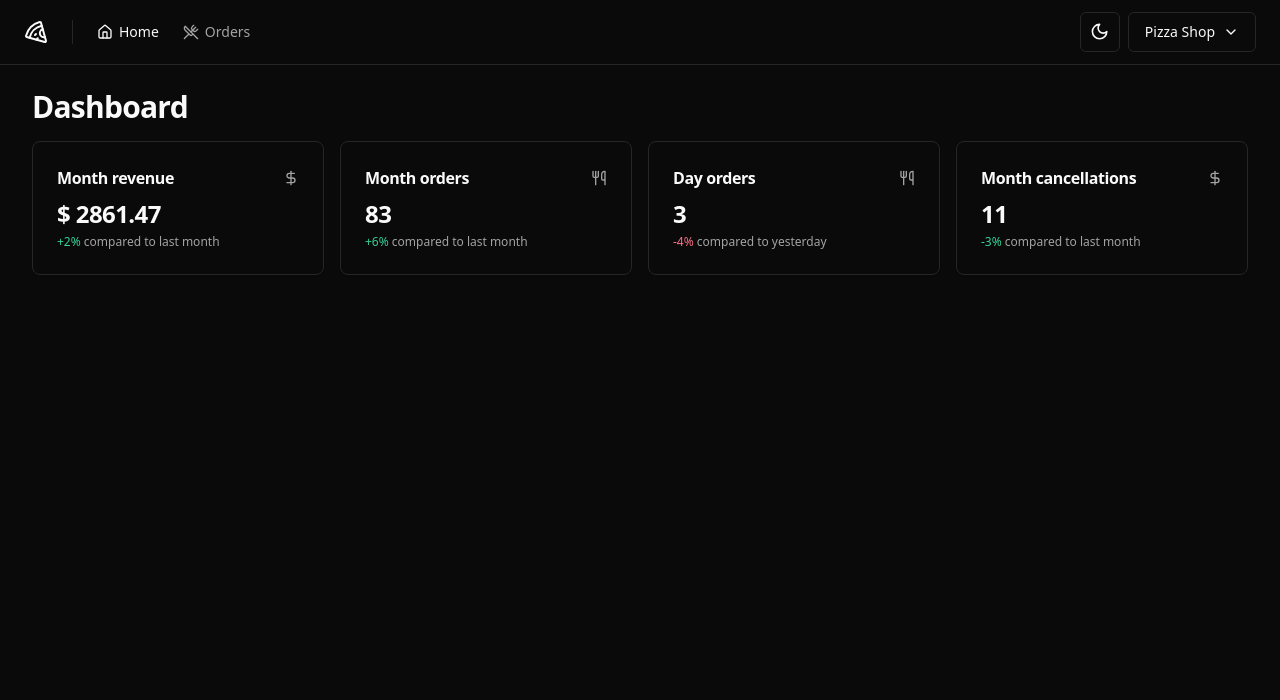
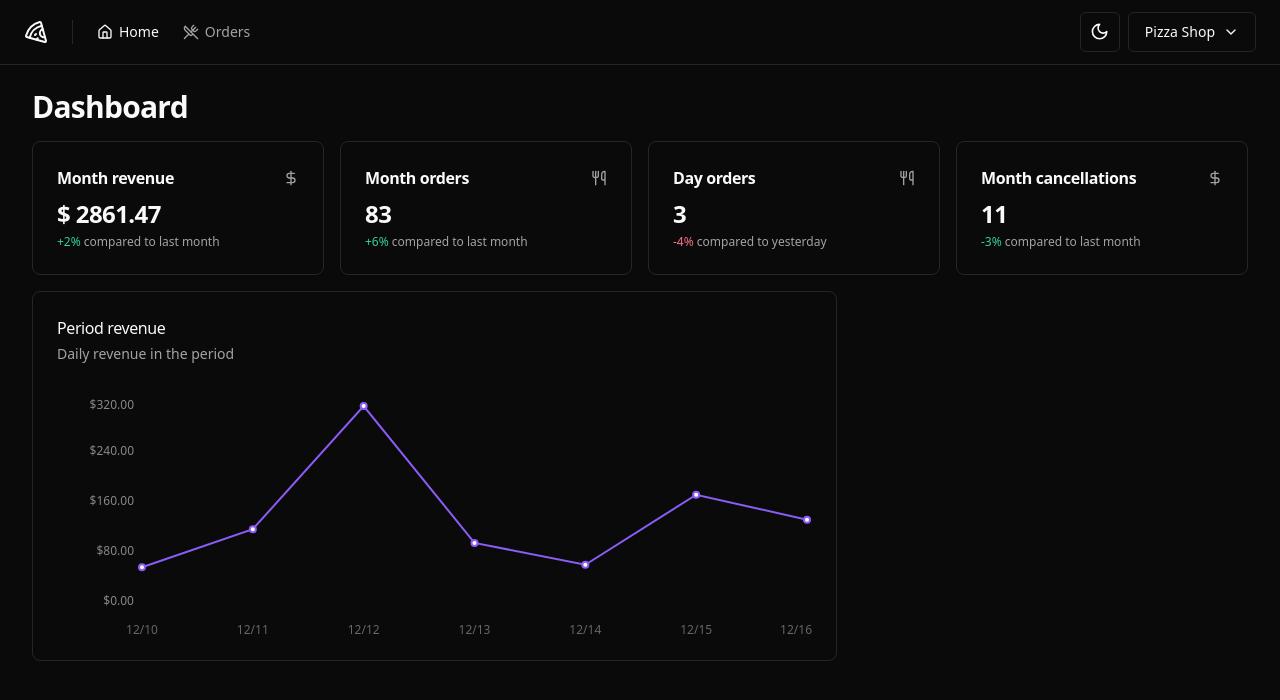
Before and after one commit to samuelpietra/pizzashop-web, a React (Vite) app: page / in a window 1280 px wide. Shown: the top 700 px of the page. Built offline with nearby package versions, Linux system fonts and the light colour scheme.

Commit message:
feat: adds revenue chart

```diff
--- a/package.json
+++ b/package.json
@@ -25,6 +25,7 @@
     "react-helmet-async": "^2.0.5",
     "react-hook-form": "^7.53.0",
     "react-router-dom": "^6.26.2",
+    "recharts": "^2.12.7",
     "sonner": "^1.5.0",
     "tailwind-merge": "^2.5.3",
     "tailwindcss-animate": "^1.0.7",
--- a/src/pages/app/dashboard/dashboard.tsx
+++ b/src/pages/app/dashboard/dashboard.tsx
@@ -4,6 +4,7 @@
 import { MonthCanceledOrdersAmountCard } from './month-canceled-orders-amount-card'
 import { MonthOrdersAmountCard } from './month-orders-amount-card'
 import { MonthRevenueCard } from './month-revenue-card'
+import { RevenueChart } from './revenue-chart'
 
 export function Dashboard() {
   return (
@@ -18,6 +19,10 @@
           <DayOrdersAmountCard />
           <MonthCanceledOrdersAmountCard />
         </div>
+
+        <div className="grid grid-cols-9 gap-4">
+          <RevenueChart />
+        </div>
       </div>
     </>
   )
--- /dev/null
+++ b/src/pages/app/dashboard/revenue-chart.tsx
@@ -0,0 +1,63 @@
+import { Line, LineChart, ResponsiveContainer, XAxis, YAxis } from 'recharts'
+import colors from 'tailwindcss/colors'
+
+import {
+  Card,
+  CardContent,
+  CardDescription,
+  CardHeader,
+  CardTitle,
+} from '@/components/ui/card'
+
+const data = [
+  { date: '12/10', revenue: 54 },
+  { date: '12/11', revenue: 115 },
+  { date: '12/12', revenue: 312 },
+  { date: '12/13', revenue: 93 },
+  { date: '12/14', revenue: 58 },
+  { date: '12/15', revenue: 170 },
+  { date: '12/16', revenue: 130 },
+]
+
+export function RevenueChart() {
+  return (
+    <Card className="col-span-6">
+      <CardHeader className="flex-row items-center justify-between pb-8">
+        <div className="space-y-1">
+          <CardTitle className="text-base font-medium">
+            Period revenue
+          </CardTitle>
+          <CardDescription>Daily revenue in the period</CardDescription>
+        </div>
+      </CardHeader>
+
+      <CardContent>
+        <ResponsiveContainer height={240} width="100%">
+          <LineChart data={data} style={{ fontSize: 12 }}>
+            <XAxis dataKey="date" tickLine={false} axisLine={false} dy={16} />
+
+            <YAxis
+              stroke="#888"
+              axisLine={false}
+              tickLine={false}
+              width={80}
+              tickFormatter={(value: number) =>
+                value.toLocaleString('en-US', {
+                  style: 'currency',
+                  currency: 'USD',
+                })
+              }
+            />
+
+            <Line
+              type="linear"
+              strokeWidth={2}
+              dataKey="revenue"
+              stroke={colors.violet['500']}
+            />
+          </LineChart>
+        </ResponsiveContainer>
+      </CardContent>
+    </Card>
+  )
+}
```
Also changed, not shown: 1 other file (tests, documents, lock files or other folders).
